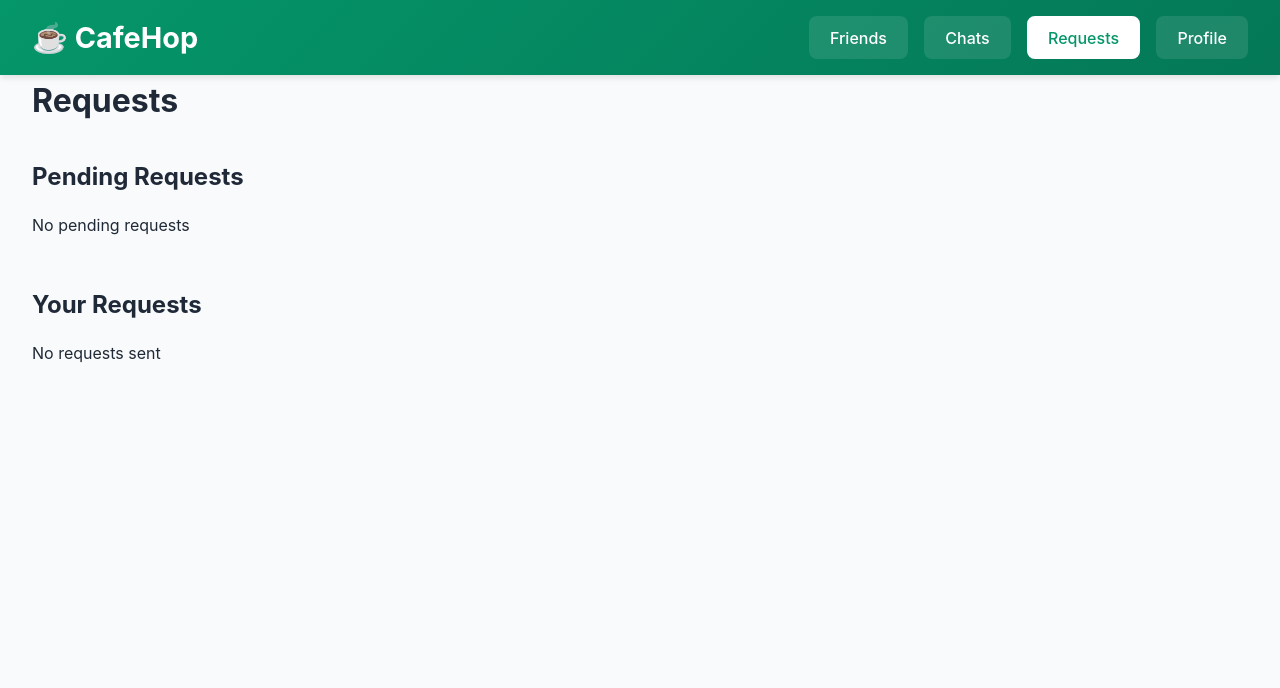
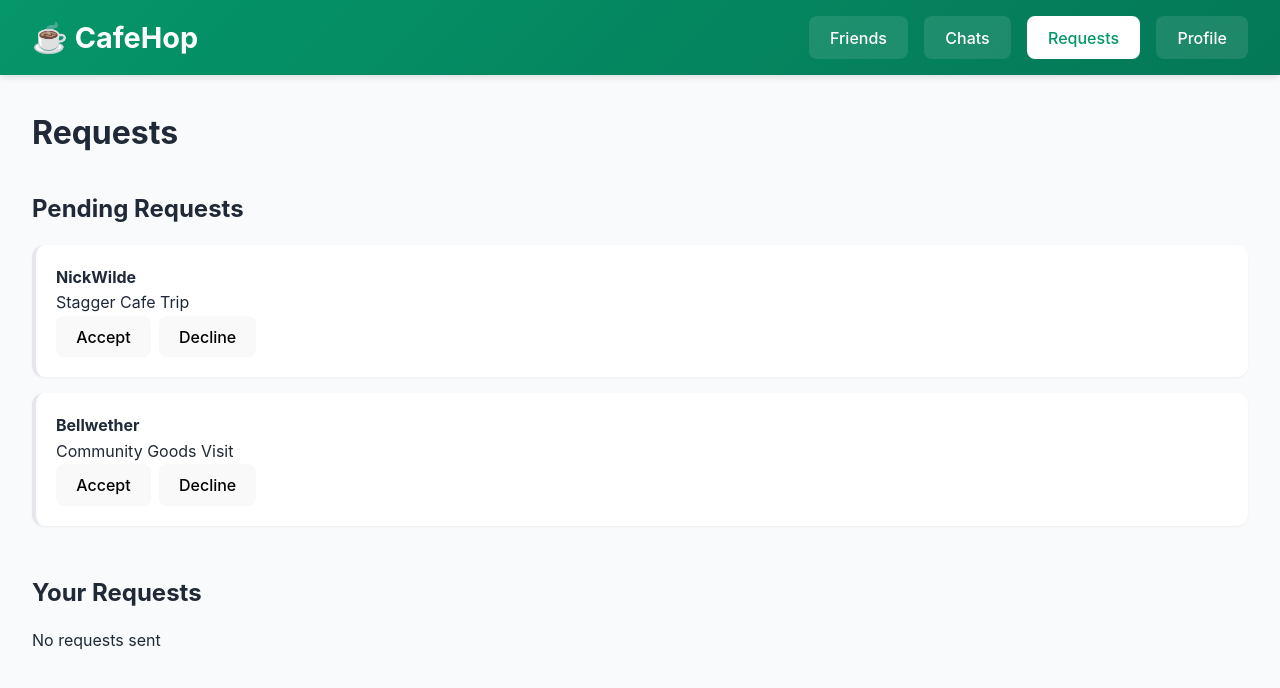
Before and after one commit to emz95/cafe-hop, a React (Vite) app: page /requests in a window 1280 px wide. Shown: the top 688 px of the page. Built offline with nearby package versions, Linux system fonts and the light colour scheme.

Commit message:
Fixed css issues and added request cards

```diff
--- a/package.json
+++ b/package.json
@@ -23,6 +23,6 @@
     "eslint-plugin-react-hooks": "^5.2.0",
     "eslint-plugin-react-refresh": "^0.4.22",
     "globals": "^16.4.0",
-    "vite": "^7.1.7"
+    "vite": "^7.2.2"
   }
 }
--- a/src/components/RequestCard.jsx
+++ b/src/components/RequestCard.jsx
@@ -0,0 +1,33 @@
+export const RequestCard = () => {
+  const requests = [
+    {
+      name: "NickWilde",
+      event: "Stagger Cafe Trip",
+    },
+    {
+      name: "Bellwether",
+      event: "Community Goods Visit",
+    },
+  ];
+
+  if (requests.length === 0) {
+    return <p>No active requests</p>;
+  }
+
+  return (
+    <div>
+      <div>
+        {requests.map((req) => (
+          <div key={req.name} className="request-card">
+            <h4>{req.name}</h4>
+            <p>{req.event}</p>
+            <div className="btn">
+              <button>Accept</button>
+              <button>Decline</button>
+            </div>
+          </div>
+        ))}
+      </div>
+    </div>
+  );
+};
--- a/src/screens/FriendScreen.jsx
+++ b/src/screens/FriendScreen.jsx
@@ -6,7 +6,7 @@ const FriendScreen = () => {
     <div className="friend-screen">
       <Header />
       <div className="friend-content">
-        <h2>Friends</h2>
+        <h2 className='friend-header'>Friends</h2>
         <div className="friends-section">
           <h3>Pending Friend Requests</h3>
           <p>No pending requests</p>
--- a/src/screens/MainScreen.jsx
+++ b/src/screens/MainScreen.jsx
@@ -53,7 +53,7 @@ const MainScreen = () => {
                 <p className="description">{post.description}</p>
               </div>
               <div className="post-actions">
-                <button className="btn btn-accept">Join</button>
+                <button className="">Join</button>
               </div>
             </div>
           ))}
--- a/src/screens/RequestScreen.jsx
+++ b/src/screens/RequestScreen.jsx
@@ -1,15 +1,16 @@
 import React from 'react';
 import Header from '../components/Header';
+import { RequestCard } from '../components/RequestCard';
 
 const RequestScreen = () => {
   return (
     <div className="request-screen">
       <Header />
       <div className="request-content">
-        <h2>Requests</h2>
+        <h2 className='request-header'>Requests</h2>
         <div className="requests-section">
           <h3>Pending Requests</h3>
-          <p>No pending requests</p>
+          <RequestCard />
         </div>
         <div className="requests-section">
           <h3>Your Requests</h3>
--- a/src/styles/main.css
+++ b/src/styles/main.css
@@ -444,6 +444,8 @@ body {
   color: var(--declined-dark);
 }
 
+
+
 /* Friend card component */
 .friend-card {
   background: var(--bg-primary);
@@ -685,6 +687,7 @@ body {
   justify-content: space-between;
   align-items: center;
   margin-bottom: var(--spacing-xl);
+  margin-top: var(--spacing-xl);
   flex-wrap: wrap;
   gap: var(--spacing-md);
 }
@@ -714,6 +717,8 @@ body {
   display: flex;
   align-items: center;
   justify-content: center;
+  line-height: 0;
+  padding-bottom: 1.7rem;
 }
 
 .create-trip-fab:hover {
@@ -817,6 +822,10 @@ body {
   flex-direction: column;
 }
 
+.request-header {
+  margin-top: var(--spacing-xl);
+}
+
 .request-content {
   flex: 1;
   width: 100%;
@@ -870,11 +879,16 @@ body {
 }
 
 /* Friends screen */
+
 .friend-screen {
   min-height: 100vh;
   background: var(--bg-secondary);
   display: flex;
   flex-direction: column;
+}
+
+.friend-header {
+  margin-top: var(--spacing-xl);
 }
 
 .friend-content {
@@ -883,6 +897,8 @@ body {
   max-width: 100%;
   padding: 0 clamp(1rem, 3vw, 2rem);
 }
+
+
 
 .friend-content h2 {
   color: var(--text-primary);
```
Also changed, not shown: 1 other file (tests, documents, lock files or other folders).
